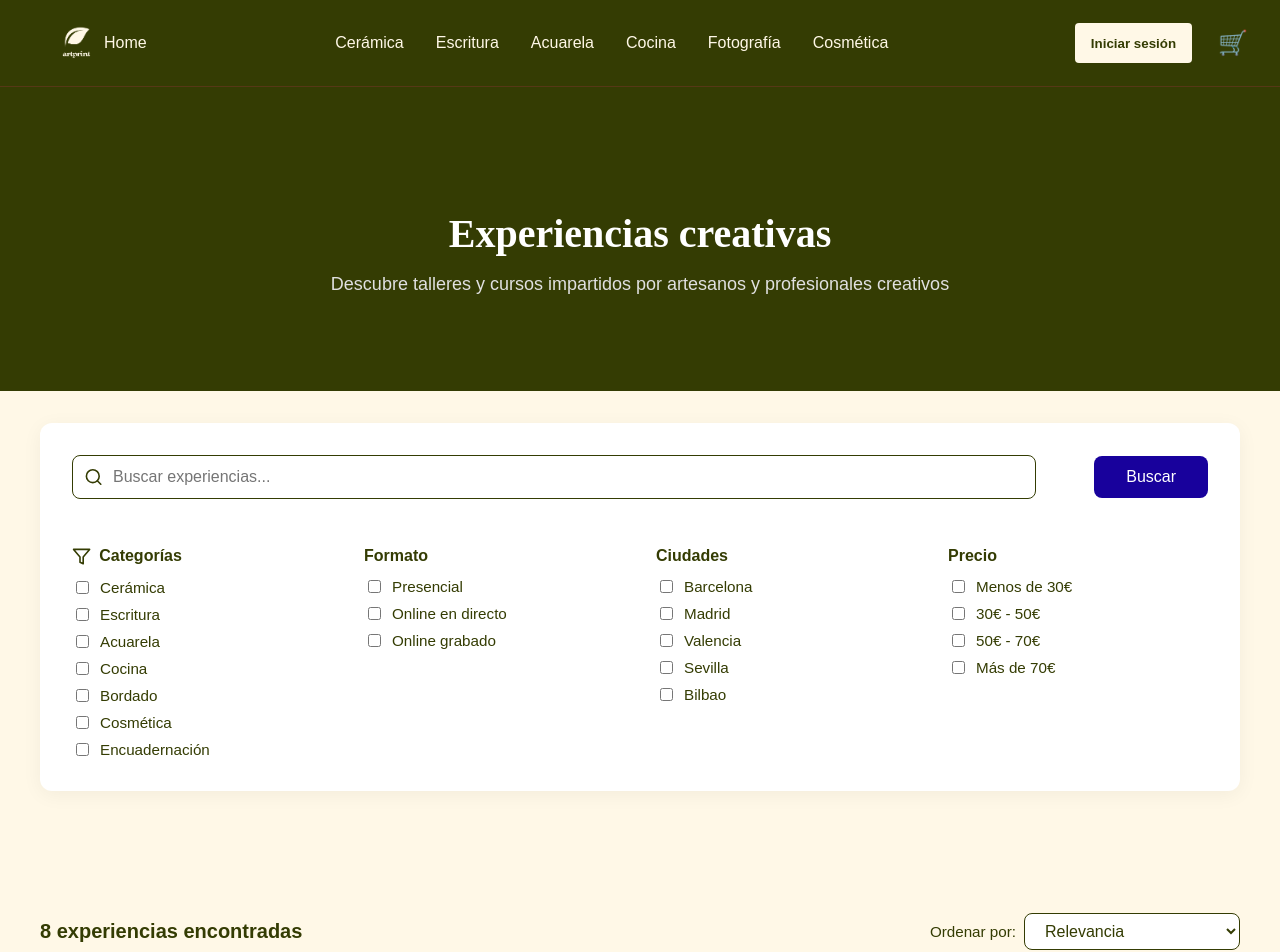
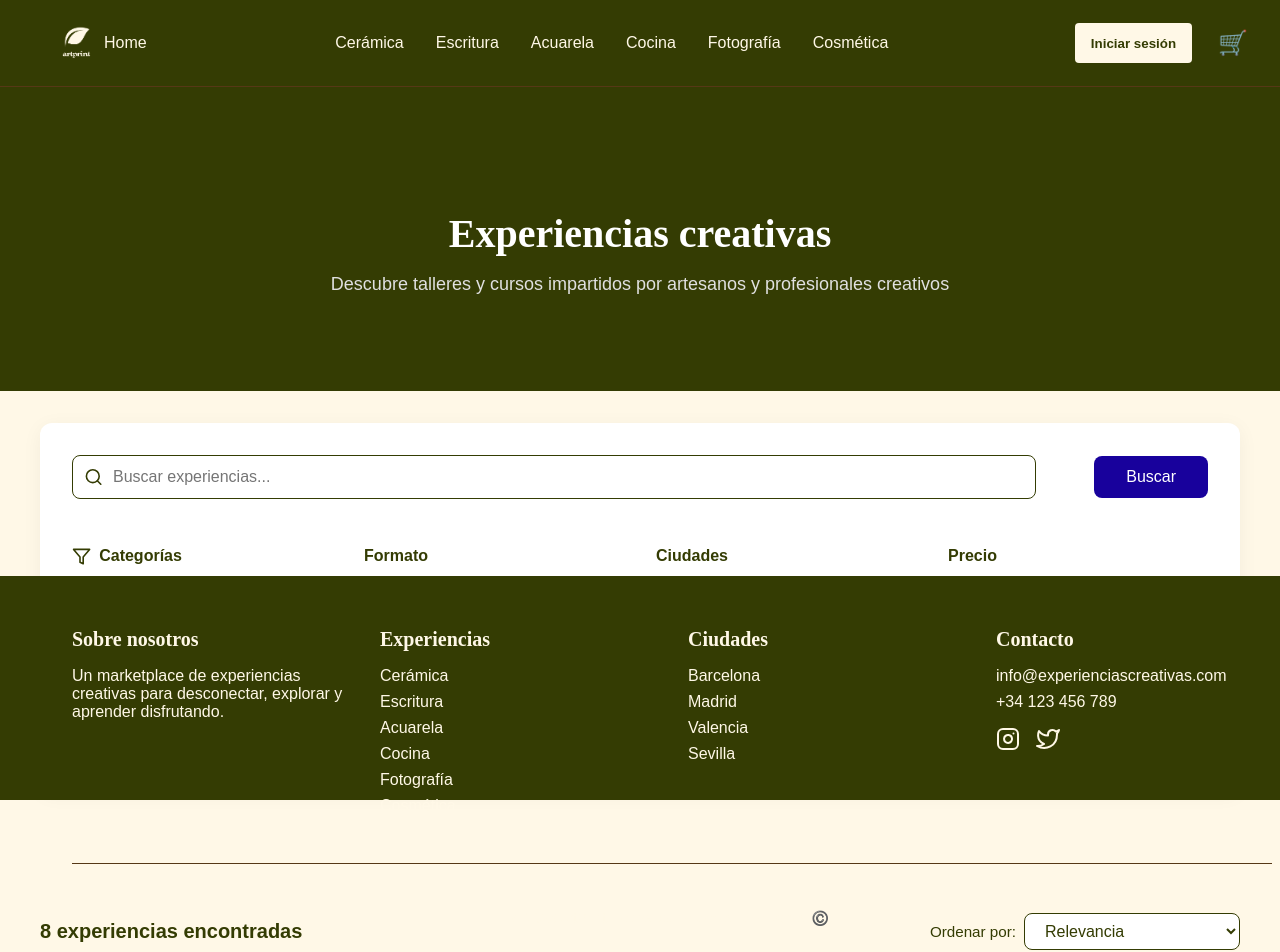
Before and after one commit to Akalchi/marketplaceArtPrint, a React (Vite) app: page /catalog in a window 1280 px wide. Shown: the top 952 px of the page. Built offline with nearby package versions, Linux system fonts and the light colour scheme; a web font is replaced by a local one.

Commit message:
FIX- changed style of footer, added the rest of categories

```diff
--- a/src/components/footer/Footer.jsx
+++ b/src/components/footer/Footer.jsx
@@ -26,6 +26,12 @@ const Footer = () => {
               </li>
               <li>
                 <Link to="/categoria/cocina">Cocina</Link>
+              </li>
+              <li>
+                <Link to="/categoria/cocina">Fotografía</Link>
+              </li>
+              <li>
+                <Link to="/categoria/cocina">Cosmética</Link>
               </li>
             </ul>
           </div>
--- a/src/components/footer/Footer.module.css
+++ b/src/components/footer/Footer.module.css
@@ -1,8 +1,12 @@
 .footer {
+    position: fixed;
+    left: 0;
+    bottom: 0;
+    width: 100%;
+    height: 20vh;
     background-color: var(--color-dark-green);
     color: var(--color-beige);
-    padding: 48px 0;
-    margin-top: 64px;
+    padding: 2rem;
     font-family: var(--font-text);
   }
 
```
